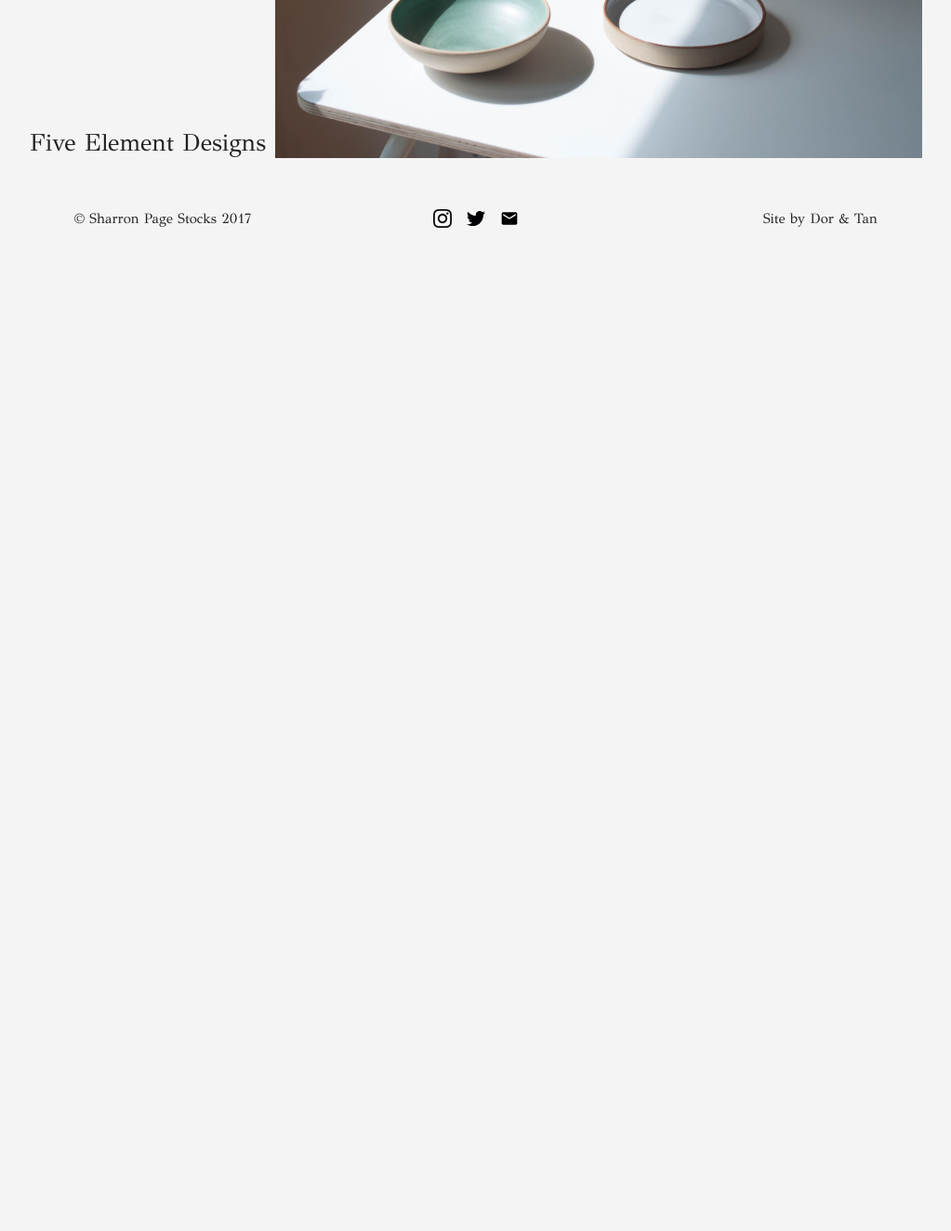
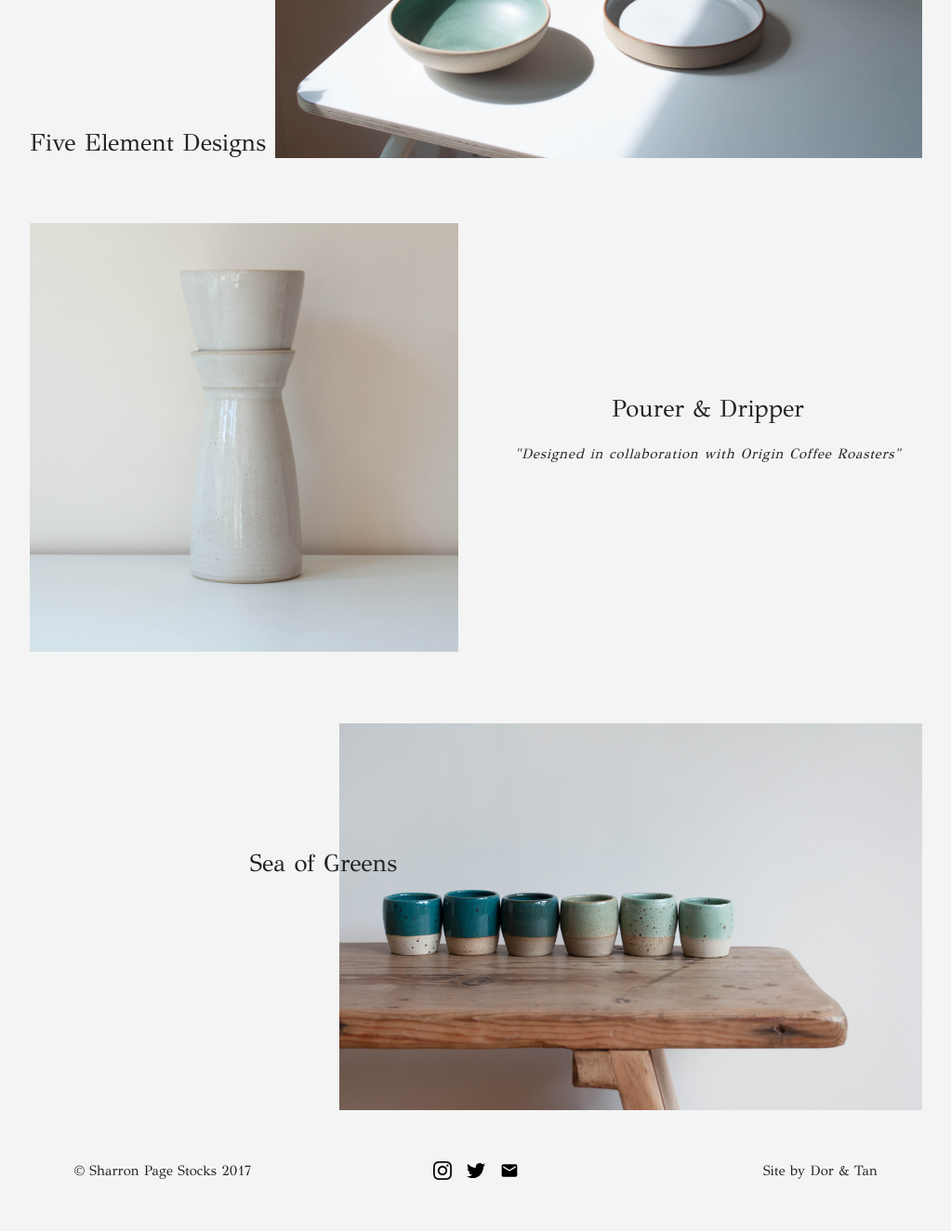
Before and after one commit to Matt-Stocks/SPSC, a plain HTML site: page index.html in a window 1280 px wide. Shown: the part 3985-5309 px from the top of the page at 93% size, without its empty margins (128-1151 px from the left). Before the commit the page ends 4285 px from the top, so only its background shows below. Drawn offline with Linux system fonts and the light colour scheme.

Commit message:
finished hp content

```diff
--- a/css/test.css
+++ b/css/test.css
@@ -102,6 +102,9 @@
     padding-right: 1rem;
     text-align: right;
   }
+  #sea-of-greens-title {
+    margin-top: -10%;
+  }
 }
 
  @media (min-width: 1000px){
--- a/index.html
+++ b/index.html
@@ -159,8 +159,32 @@
         </div>
       </div>
 
+      <div class="section">
+        <div class="double-space-clearing row" id="pandora-quote">
 
+          <div class="one-half column">
+            <img class="content-img" src="images/pourer.jpg"></img>
+          </div>
 
+          <div class="center-align one-half column">
+            <div>
+              <h2> Pourer &amp; Dripper</h2>
+              <p class= "quote">"Designed in collaboration with Origin Coffee Roasters"</p>
+            </div>
+          </div>
+        </div>
+      </div>
+
+      <div class="section">
+        <div class="row">
+          <div class="div-align-center double-space-clearing eight columns offset-by-four" id="">
+            <img class="content-img" id="five-element-img" src="images/sea-of-greens.jpg"></img>
+            <div class="left-overlay" id="sea-of-greens-title">
+              <h2>Sea of Greens</h2>
+            </div>
+          </div>
+        </div>
+      </div>
 
     <div class="footer">
       <div id="textFootleft">
```
Also changed, not shown: images/pourer.jpg (added), images/sea-of-greens.jpg (added), 1 other file.
